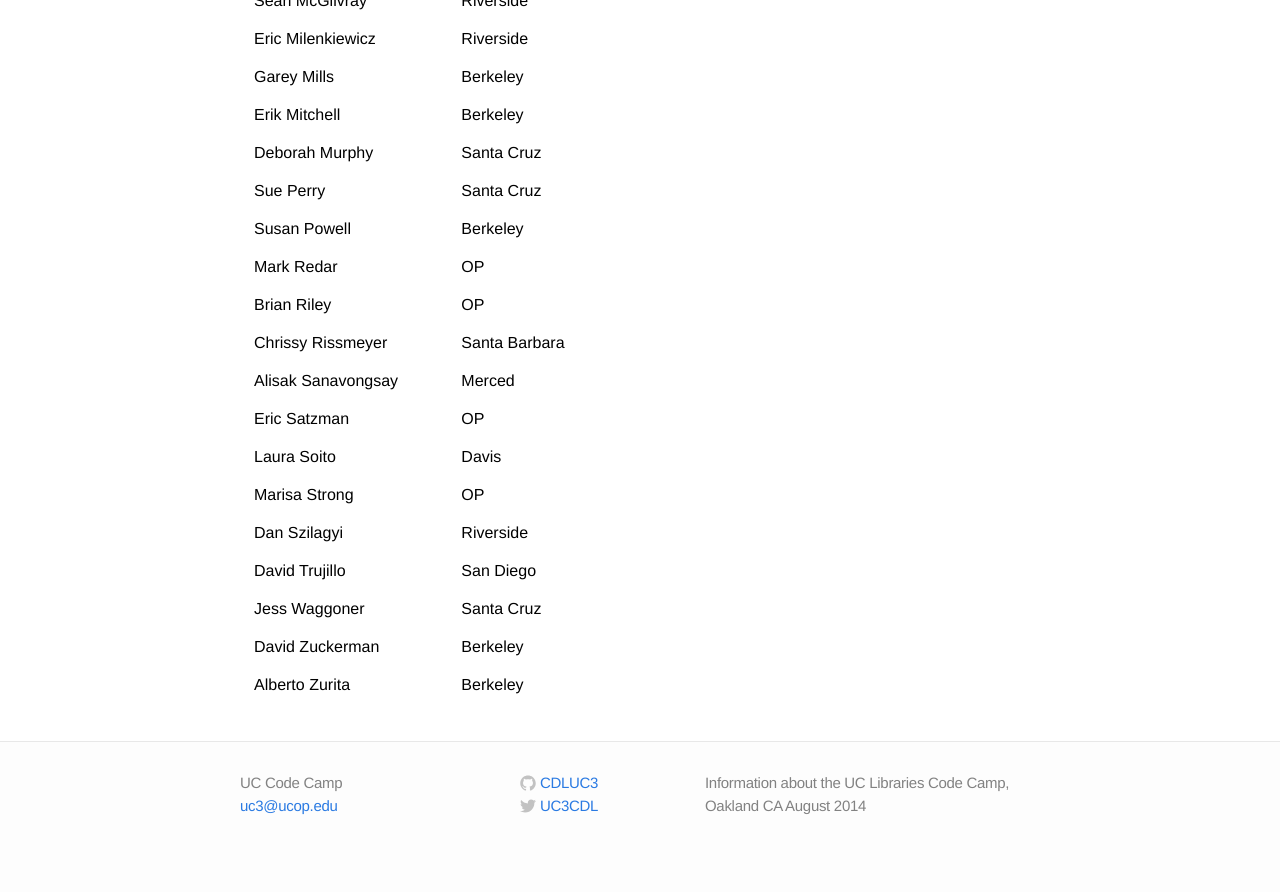
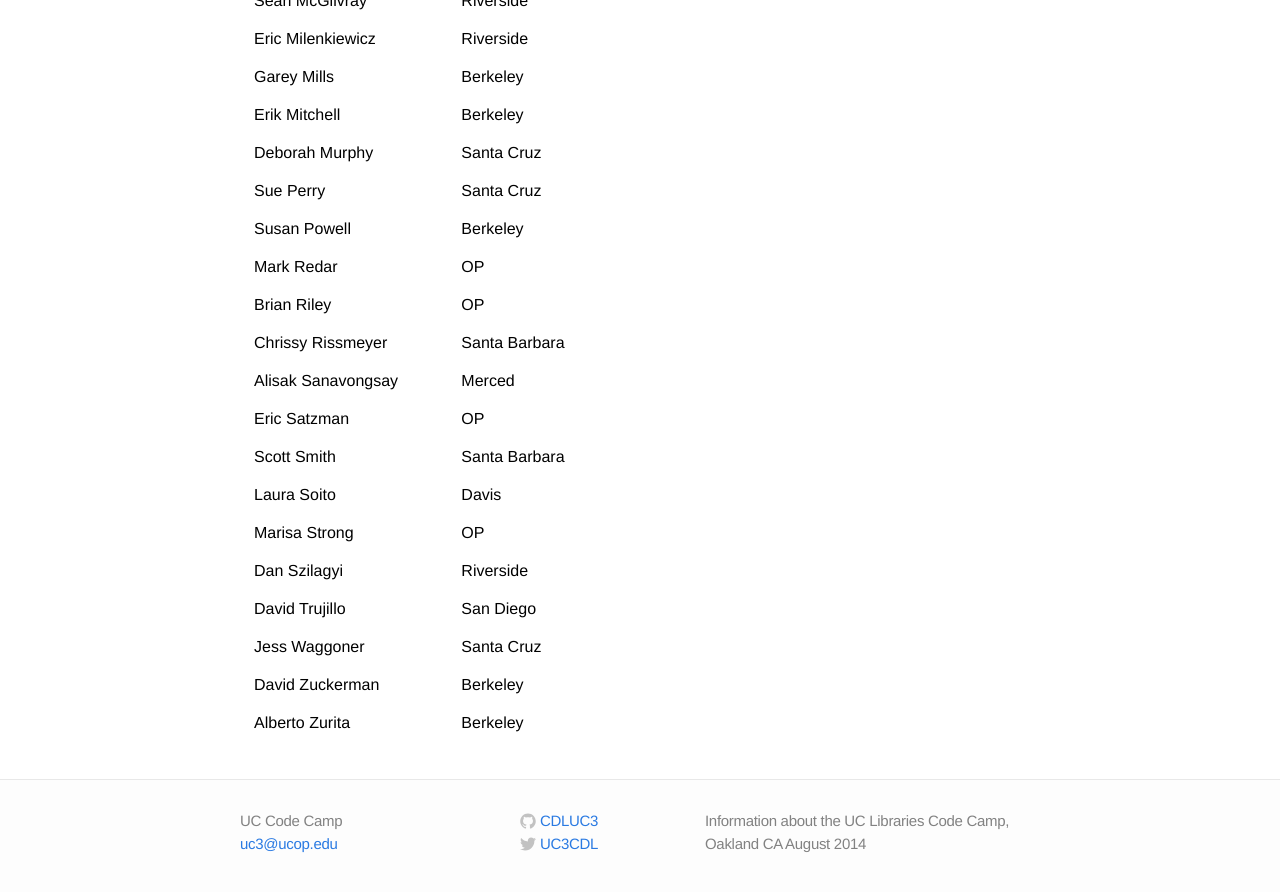
Before and after one commit to CDLUC3/UC-code-camp, a Jekyll site: the page built from attendees.md, in a window 1280 px wide and 900 px high, scrolled down 1257 px. Shown: the top 892 px of the window. Built offline with Jekyll 4.4.1, drawn with Linux system fonts in a browser that asks for light colours; Markdown is read by kramdown in place of the engine named in the settings; before the commit the page ends 2119 px from its top, so only the background shows below that.

Commit message:
adding scott smith

```diff
--- a/attendees.md
+++ b/attendees.md
@@ -46,6 +46,7 @@ permalink: /attendees/
 <tr>	<td>	Chrissy Rissmeyer	</td>	<td>	</td>	<td>	Santa Barbara	</td>	</tr>
 <tr>	<td>	Alisak Sanavongsay	</td>	<td>	</td>	<td>	Merced	</td>	</tr>
 <tr>	<td>	Eric Satzman	</td>	<td>	</td>	<td>	OP	</td>	</tr>
+<tr>	<td>	Scott Smith	</td>	<td>	</td>	<td>	Santa Barbara	</td>	</tr>
 <tr>	<td>	Laura Soito	</td>	<td>	</td>	<td>	Davis	</td>	</tr>
 <tr>	<td>	Marisa Strong	</td>	<td>	</td>	<td>	OP	</td>	</tr>
 <tr>	<td>	Dan Szilagyi	</td>	<td>	</td>	<td>	Riverside	</td>	</tr>
```
